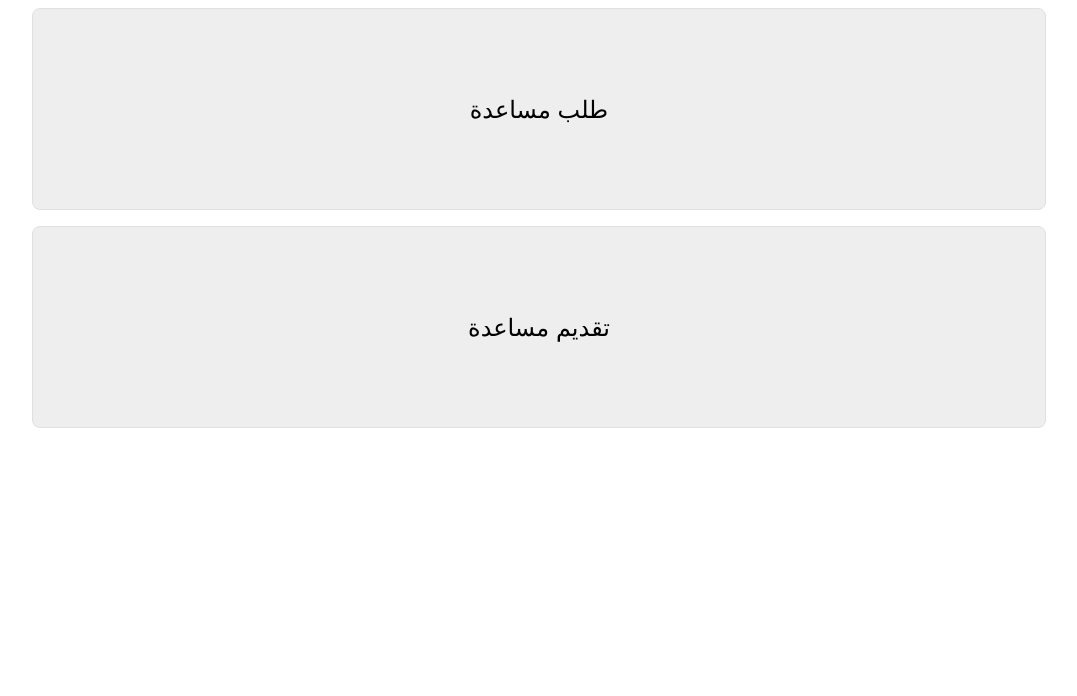
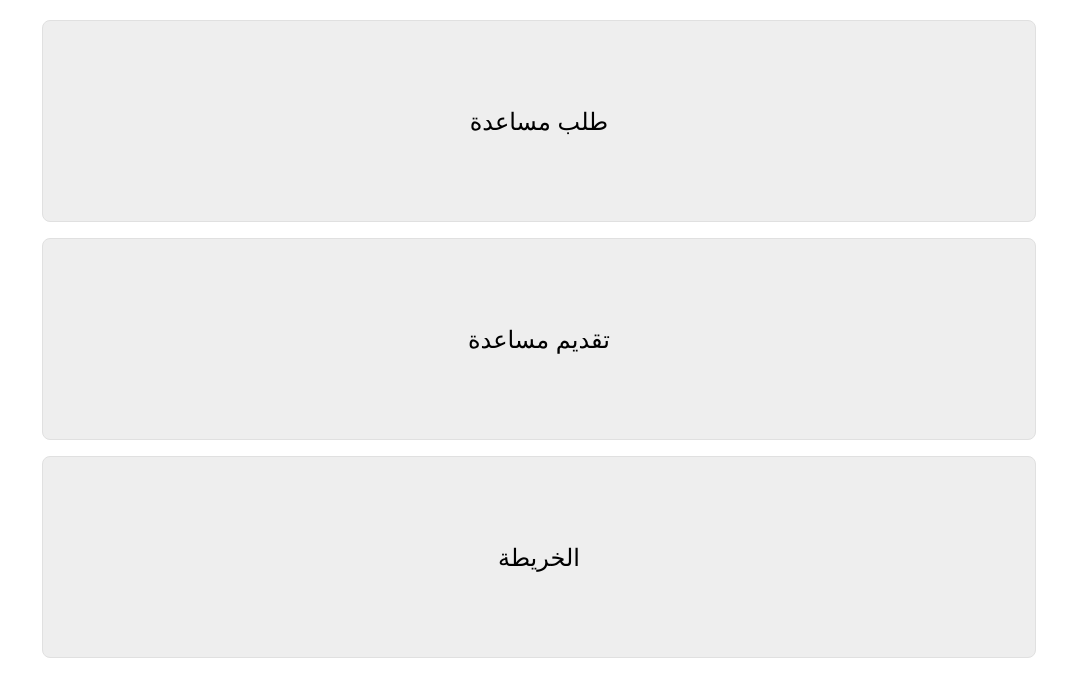
Before and after one commit to Mahmoud-Masri/zilzal, a React (Create React App) app in the folder web/: page / in a window 1280 px wide. Shown: the top 696 px of the page, without its empty margins (101-1178 px from the left). Built offline with nearby package versions, Linux system fonts and the light colour scheme; grey boxes are pictures that could not be loaded.

Commit message:
add map page

```diff
--- a/web/public/index.html
+++ b/web/public/index.html
@@ -1,6 +1,15 @@
 <!DOCTYPE html>
 <html lang="en">
   <head>
+    <link rel="stylesheet" href="https://unpkg.com/leaflet@1.6.0/dist/leaflet.css"
+  integrity="sha512-xwE/Az9zrjBIphAcBb3F6JVqxf46+CDLwfLMHloNu6KEQCAWi6HcDUbeOfBIptF7tcCzusKFjFw2yuvEpDL9wQ=="
+  crossorigin=""/>
+
+<!-- Make sure you put this AFTER Leaflet's CSS -->
+<script src="https://unpkg.com/leaflet@1.6.0/dist/leaflet.js"
+  integrity="sha512-gZwIG9x3wUXg2hdXF6+rVkLF/0Vi9U8D2Ntg4Ga5I5BZpVkVxlJWbSQtXPSiUTtC0TjtGOmxa1AJPuV0CPthew=="
+  crossorigin=""></script>
+
     <meta charset="utf-8" />
     <link rel="icon" href="%PUBLIC_URL%/favicon.ico" />
     <meta name="viewport" content="width=device-width, initial-scale=1" />
--- a/web/src/App.tsx
+++ b/web/src/App.tsx
@@ -8,6 +8,7 @@ import RequestHelp from "./pages/RequestHelp";
 import Root from "./pages/Root";
 
 import { createTheme, ThemeProvider } from "@mui/material/styles";
+import MapPage from "./pages/MapPage";
 
 const theme = createTheme({
     direction: "rtl",
@@ -20,6 +21,7 @@ const router = createBrowserRouter(
             <Route path="request-help" element={<RequestHelp />} />
             <Route path="list-requests" element={<ListRequests />} />
             <Route path="list-providers" element={<ListProviders />} />
+            <Route path="map" element={<MapPage />} />
             <Route path="" element={<Home />} />
         </Route>
     )
--- a/web/src/Container/Map.tsx
+++ b/web/src/Container/Map.tsx
@@ -1,25 +1,14 @@
-import { MapContainer, Marker, Popup } from "react-leaflet";
-import React from "react";
-import "leaflet/dist/leaflet.css";
+import { MapContainer, Marker, Popup, TileLayer } from "react-leaflet";
 import { LatLngTuple } from "leaflet";
 
-const position = [51.505, -0.09] as LatLngTuple;
+const position: LatLngTuple = [38.6696215, 39.1990649];
 
 export default function Map() {
     return (
-        <div style={{ width: 300, height: 300 }}>
-            <MapContainer
-                center={{
-                    lat: 51.505,
-                    lng: -0.09,
-                }}
-                zoom={13}
-                scrollWheelZoom={false}
-            >
+        <div className="map-container">
+            <MapContainer center={position} zoom={13} style={{ height: "100vh", width: "100wh" }}>
+                <TileLayer url="https://{s}.tile.openstreetmap.org/{z}/{x}/{y}.png" />
                 <Marker position={position}>
-                    <Popup>
-                        A pretty CSS3 popup. <br /> Easily customizable.
-                    </Popup>
                 </Marker>
             </MapContainer>
         </div>
--- a/web/src/hooks/useCurrentLocation.tsx
+++ b/web/src/hooks/useCurrentLocation.tsx
@@ -14,6 +14,7 @@ export function useCurrentLocation() {
                 })
                 setStatus("loaded")
             }
+            console.log(cb)
             navigator.geolocation.getCurrentPosition(cb)
         } else {
             setStatus("error")
--- a/web/src/pages/Home.tsx
+++ b/web/src/pages/Home.tsx
@@ -1,20 +1,42 @@
 import React, { useCallback } from "react";
+import { makeStyles } from "tss-react/mui";
+import Map from "../Container/Map";
 
 export default function Home() {
+    const {classes} = useStyles();
+
     const requestHelp = useCallback(() => {
-        window.location.href = '/request-help'
-    }, [])
+        window.location.href = "/request-help";
+    }, []);
     const provideHelp = useCallback(() => {
-        window.location.href = '/provide-help'
-    }, [])
+        window.location.href = "/provide-help";
+    }, []);
+    const goToMap = useCallback(() => {
+        window.location.href = "/map";
+    }, []);
+
+
     return (
-        <div className="container">
+        <div className={classes.container}>
             <div className="card" onClick={requestHelp}>
                 <span>طلب مساعدة</span>
             </div>
             <div className="card" onClick={provideHelp}>
                 <span>تقديم مساعدة</span>
             </div>
+            <div className="card" onClick={goToMap}>
+                <span>الخريطة</span>
+            </div>
         </div>
     );
 }
+
+const useStyles = makeStyles()((theme) => ({
+    container: {
+        display: "flex",
+        flexDirection: "column",
+        alignItems: "center",
+        padding: 20,
+        height: "100%",
+    },
+}));
--- /dev/null
+++ b/web/src/pages/MapPage.tsx
@@ -0,0 +1,33 @@
+import { MapContainer, Marker, Popup, TileLayer } from "react-leaflet";
+import { LatLngTuple } from "leaflet";
+import { Provider, useCallback, useEffect, useState } from "react";
+import listProviders from "../apis/listProviders";
+import listRequests from "../apis/listRequests";
+
+const SyriaLocation: LatLngTuple = [36.272909, 37.045475];
+
+export default function MapPage() {
+    const [providers, setProviders] = useState<Provider[]>([]);
+    const [request, setRequest] = useState<Request[]>([]);
+
+    // eslint-disable-next-line react-hooks/exhaustive-deps
+    useEffect(() => {
+        listProviders().then((x) => {
+            console.log(x)
+            setProviders(x);
+        });
+        listRequests().then((x) => {
+            setProviders(x);
+        });
+    }, []);
+
+
+    return (
+        <div className="map-container">
+            <MapContainer center={SyriaLocation} zoom={13} style={{ height: "100vh", width: "100wh" }}>
+                <TileLayer url="https://{s}.tile.openstreetmap.org/{z}/{x}/{y}.png" />
+                {/* <Marker position={position}></Marker> */}
+            </MapContainer>
+        </div>
+    );
+}
--- a/web/src/pages/Root.tsx
+++ b/web/src/pages/Root.tsx
@@ -1,13 +1,7 @@
 import React from "react";
 import { Outlet } from "react-router-dom";
-import Map from "../Container/Map";
 import "./style.css";
 
 export default function Root() {
-    return (
-        <div>
-            <Outlet />
-            <Map/>
-        </div>
-    );
+    return <Outlet />;
 }
--- a/web/src/pages/style.css
+++ b/web/src/pages/style.css
@@ -24,3 +24,13 @@
   justify-content: center;
   cursor: pointer;
 }
+
+#root {
+  height: 100vh;
+}
+
+.map-container {
+  height: 100%;
+  overflow: hidden;
+  padding:64px;
+}
```
